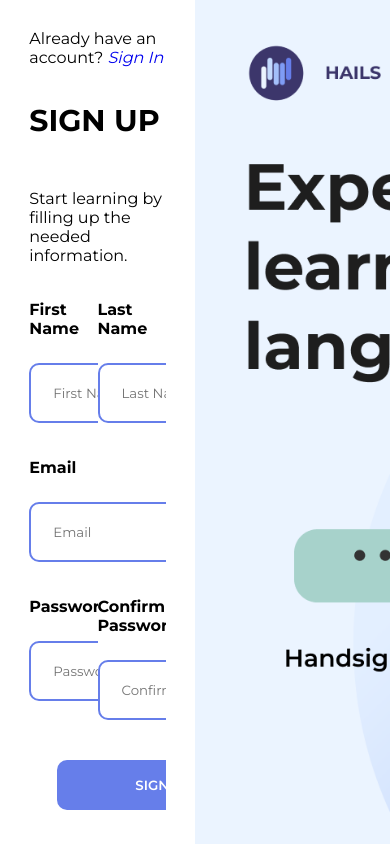
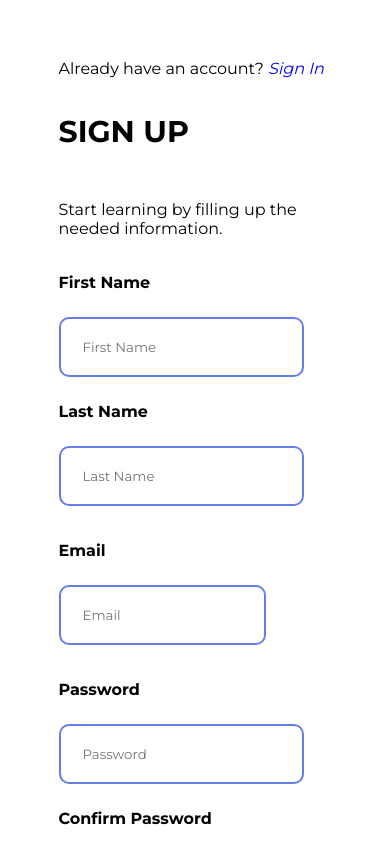
Before and after one commit to geromeandrew/HAILS, a React (Create React App) app in the folder frontend/: page /sign-up in a window 390 px wide. Shown: the top 844 px of the page. Built offline with nearby package versions, Linux system fonts and the light colour scheme.

Commit message:
Added Media Query
Fixed login responsiveness

```diff
--- a/frontend/src/assets/styles/LoginForm.css
+++ b/frontend/src/assets/styles/LoginForm.css
@@ -5,8 +5,8 @@ input, button {
     outline: none;
 }
 img {
-    width: 780px;
-    height: fit-content;
+    width: 100%;
+    height: 100%;
 }
 * {
     margin: 0;
@@ -14,12 +14,6 @@ img {
     box-sizing: border-box;
     font-family: 'Montserrat';
     /* font-size: 13px; */
-    overflow: hidden;
-}
-
-.loginForm {
-    display: grid;
-    grid-template-columns: 1fr 1fr;
 }
 
 .form-group {
@@ -58,7 +52,7 @@ form a {
 }
 
 .form-group input {
-    width: 435px;
+    width: 76%;
     height: 60px;
     border: #667EEA;
     border-style: solid;
@@ -92,24 +86,15 @@ form a {
 
 
 /* SIGNUP */
-.registerForm {
-    display: grid;
-    grid-template-columns: 1fr 1fr;
 
-}
 
 .sign-up-form {
     margin: 15%;
 }
 
 #first-name, #last-name, #password-sign-up, #confirm-password {
-    width: 300px;
+    width: 90%;
     margin-top: 25px;
-}
-
-#name-group, #password-group {
-    display: grid;
-    grid-template-columns: 1fr 1fr;
 }
 
 .sign-up-form .btn-sign-up {
@@ -130,9 +115,7 @@ form a {
     color: #4C51BF;
 }
 
-.forgot-password-form {
-    margin: 20%;
-}
+
 
 .btn-fp{
     width: 170px;
@@ -157,10 +140,7 @@ form a {
     transition: 0.2s;
 }
 
-.forgot-pass {
-    display: grid;
-    grid-template-columns: 1fr 1fr;
-}
+
 
 .resend {
     display: block;
@@ -211,3 +191,77 @@ input::-webkit-inner-spin-button {
   -webkit-appearance: none;
   margin: 0;
 }
+
+
+
+/* //////////LOGIN IMG */
+.loginForm .login-img {
+    height: 100%
+}
+
+
+/* ////media query/// */
+
+
+
+@media screen and (min-width: 1200px) {
+    .loginForm {
+        display: grid;
+        grid-template-columns: 1fr 1fr;
+        height: auto;
+        overflow: hidden;
+    }
+
+    .registerForm {
+        display: grid;
+        grid-template-columns: 1fr 1fr;
+        overflow: hidden;
+    }
+
+    #name-group, #password-group {
+        display: grid;
+        grid-template-columns: 1fr 1fr;
+    }
+
+    .forgot-pass {
+        display: grid;
+        grid-template-columns: 1fr 1fr;
+    }
+
+    .forgot-password-form {
+        margin: 20%;
+    }
+
+}
+
+@media screen and (max-width: 992px) {
+    .loginForm {
+        display: grid;
+        grid-template-columns: 1fr;
+        height: auto;
+        overflow-y: scroll;
+    }
+
+    .sign-in-form {
+        margin: 12% 10%;
+    }
+
+    .login-img {
+        display: none;
+    }
+
+    #name-group, #password-group {
+        display: grid;
+        grid-template-columns: 1fr;
+    }
+
+    .forgot-pass {
+        display: grid;
+        grid-template-columns: 1fr;
+    }
+
+    .forgot-password-form {
+        margin: 12%;
+    }
+
+}
--- a/frontend/src/components/Email.js
+++ b/frontend/src/components/Email.js
@@ -5,7 +5,7 @@ import { Link } from 'react-router-dom'
 
 function Email() {
     return (
-        <div className='forgot-pass'>
+    <div className='forgot-pass'>
         <form className='forgot-password-form'>
           <div className='sign-head'>FORGOT<span className='blue'> PASSWORD?</span></div>
           <div>Enter the email address associated with your account</div>
@@ -18,7 +18,7 @@ function Email() {
                 <Link to='email-verify' ><ButtonSubmit className = 'btn-fp' value = 'NEXT' type = 'submit' /></Link>
             </div>
         </form>
-        <div>
+        <div className='login-img'>
             <img alt="login introduction" src= {imgLogin}></img>
         </div>
     </div>
--- a/frontend/src/components/EmailVerify.js
+++ b/frontend/src/components/EmailVerify.js
@@ -25,7 +25,7 @@ function EmailVerify() {
             </div>
             <div className = 'resend'>I didn't receive the code. <a className='resendLink' href = "#">RESEND</a></div>
             </form>
-            <div>
+            <div className='login-img'>
                 <img alt="login introduction" src= {imgLogin}></img>
             </div>
         </div>
--- a/frontend/src/pages/Login.js
+++ b/frontend/src/pages/Login.js
@@ -26,7 +26,7 @@ function Login() {
 
           <ButtonSubmit className = 'btn-sign-up' value = 'SIGN IN' type = 'submit' />
         </form>
-        <div>
+        <div className='login-img'>
           <img alt="login introduction" src= {imgLogin}></img>
         </div>
 
--- a/frontend/src/pages/Register.js
+++ b/frontend/src/pages/Register.js
@@ -41,7 +41,7 @@ function Register() {
 
           <ButtonSubmit className = 'btn-sign-up' value = 'SIGN UP' type = 'submit' />
         </form>
-        <div>
+        <div className="login-img">
           <img alt="login introduction" src= {imgLogin}></img>
         </div>
 
```
